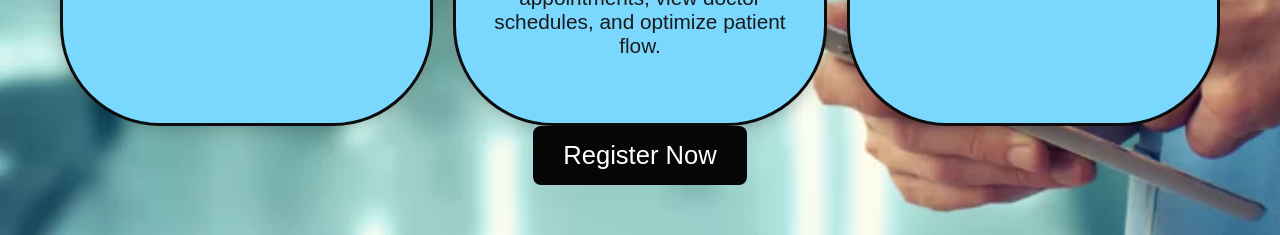
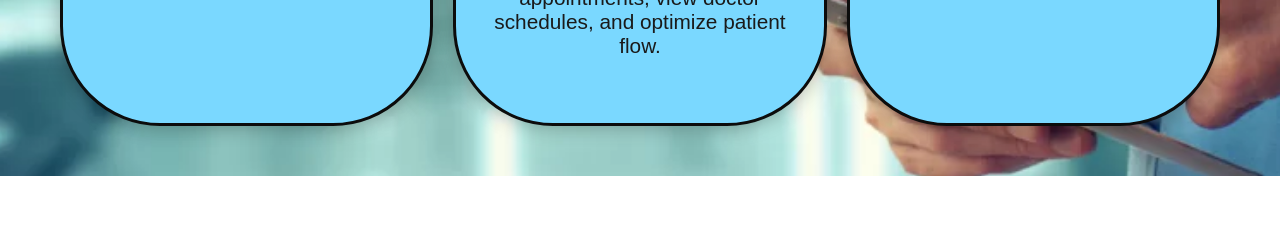
Before and after one commit to Prarthanaaaa/Project2, a plain HTML site: page index.html in a window 1280 px wide. Shown: the part 671-906 px from the top of the page. After the commit the page ends 847 px from the top, so only its background shows below. Drawn offline with Linux system fonts and the light colour scheme; a script that the page names is missing.

Commit message:
Update index.html

```diff
--- a/index.html
+++ b/index.html
@@ -32,7 +32,7 @@
 
     </div>
 
-    <a href="https://prarthanaaaa.github.io/" class="register-btn" target="_blank">Register Now</a>
+
     <script src="script.js"></script>
 </body>
 </html>
```
